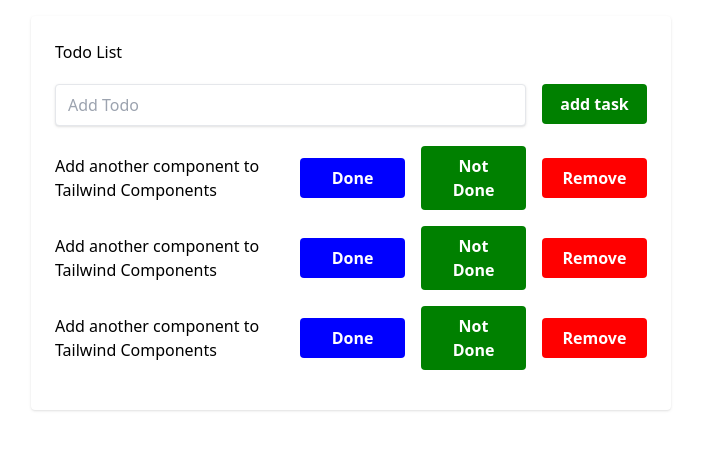
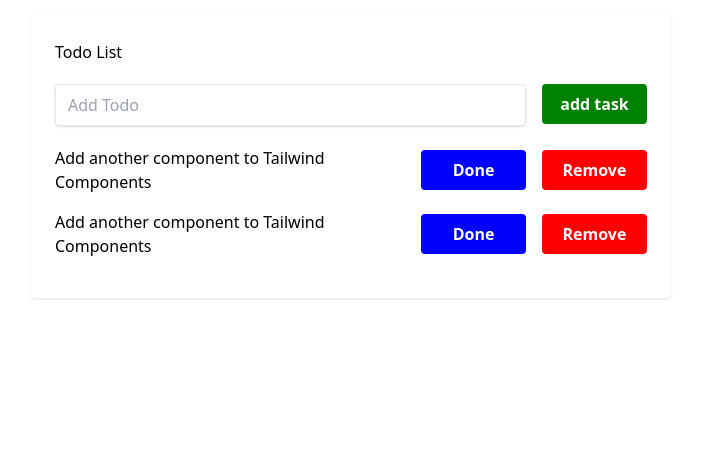
Before and after one commit to HoussamEddineLamzoudi/angular-demo, an Angular app: page / in a window 1280 px wide. Shown: the top 450 px of the page, without its empty margins (289-990 px from the left). Built offline with nearby package versions, Linux system fonts and the light colour scheme.

Commit message:
Looping with ngFor

```diff
--- a/src/app/component/button/button.component.ts
+++ b/src/app/component/button/button.component.ts
@@ -10,4 +10,5 @@
   @Input() text:String = 'button';
   @Input() color : String = 'blue';
 
+
 }
--- a/src/app/component/task/task.component.html
+++ b/src/app/component/task/task.component.html
@@ -1,6 +1,6 @@
 <div class="flex mb-4 items-center gap-4">
   <p class="w-full text-grey-darkest">Add another component to Tailwind Components</p>
-  <app-button text="Done" color="blue">Done</app-button>
-  <app-button text="Not Done" color="green">Not Done</app-button>
+  <app-button text="Done" color="blue" (click)="onClick()">Done</app-button>
+  <!-- <app-button text="Not Done" color="green">Not Done</app-button> -->
   <app-button text="Remove" color="red">Remove</app-button>
 </div>
--- a/src/app/component/task/task.component.ts
+++ b/src/app/component/task/task.component.ts
@@ -6,5 +6,7 @@
   styleUrls: ['./task.component.css']
 })
 export class TaskComponent {
-
+  onClick(){
+    console.log("Done");
+  }
 }
--- a/src/app/component/tasks/tasks.component.html
+++ b/src/app/component/tasks/tasks.component.html
@@ -1,5 +1,3 @@
 <div class="mt-5 flex flex-col">
-  <app-task></app-task>
-  <app-task></app-task>
-  <app-task></app-task>
+  <app-task *ngFor="let task of tasks" task="task"></app-task>
 </div>
--- a/src/app/component/tasks/tasks.component.ts
+++ b/src/app/component/tasks/tasks.component.ts
@@ -6,5 +6,8 @@
   styleUrls: ['./tasks.component.css']
 })
 export class TasksComponent {
-
+  tasks=[
+    "task1",
+    "task2"
+  ]
 }
```
